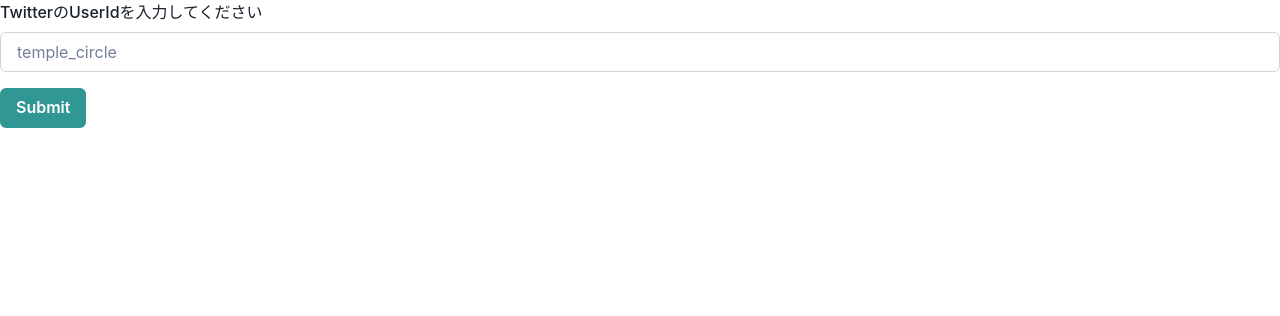
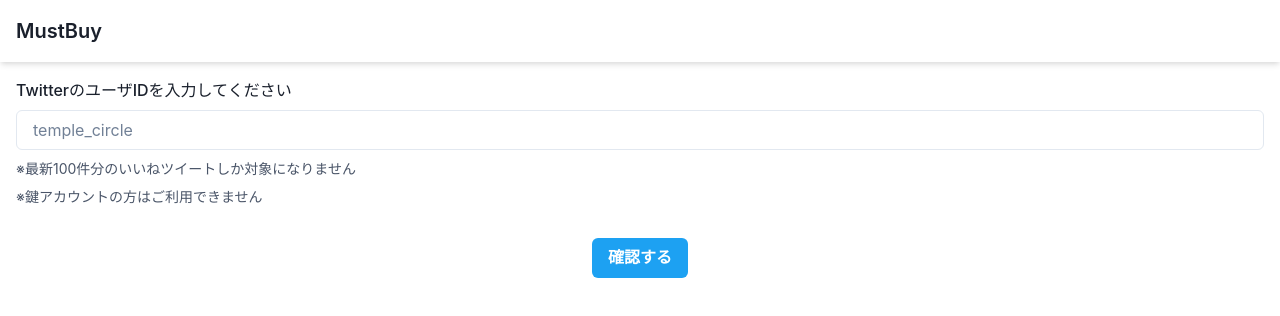
Before and after one commit to tmp-friends/mustbuy, a Next.js app in the folder src/: page / in a window 1280 px wide. Shown: the top 316 px of the page. Built offline with nearby package versions, Linux system fonts and the light colour scheme.

Commit message:
feat: 共通レイアウトを適用

```diff
--- /dev/null
+++ b/src/components/ContentWrapper.tsx
@@ -0,0 +1,10 @@
+import { Box } from "@chakra-ui/react";
+import React, { FC, ReactNode } from "react";
+
+export const ContentWrapper: FC<{ children: ReactNode}> = (props) => {
+  return (
+    <Box px={4} py={4}>
+      {props.children}
+    </Box>
+  )
+}
--- /dev/null
+++ b/src/components/SiteHeader.tsx
@@ -0,0 +1,19 @@
+import { FC } from "react"
+import Link from "next/link"
+import { Flex, Text } from "@chakra-ui/react"
+
+import { ContentWrapper } from "./ContentWrapper"
+
+export const SiteHeader: FC = () => {
+  return (
+    <Flex as="header" shadow="md">
+      <ContentWrapper>
+        <Link href="/" passHref>
+          <Text fontSize="xl" fontWeight="semibold">
+            MustBuy
+          </Text>
+        </Link>
+      </ContentWrapper>
+    </Flex>
+  )
+}
--- a/src/pages/_app.tsx
+++ b/src/pages/_app.tsx
@@ -2,10 +2,16 @@
 import type { AppProps } from 'next/app'
 import { ChakraProvider } from '@chakra-ui/react'
 
+import { ContentWrapper } from '../components/ContentWrapper'
+import { SiteHeader } from '../components/SiteHeader'
+
 function MyApp({ Component, pageProps }: AppProps) {
   return (
     <ChakraProvider>
-      <Component {...pageProps} />
+      <SiteHeader />
+      <ContentWrapper>
+        <Component {...pageProps} />
+      </ContentWrapper>
     </ChakraProvider>
   )
 }
--- a/src/pages/index.tsx
+++ b/src/pages/index.tsx
@@ -1,7 +1,7 @@
 import type { NextPage } from "next";
 import { useRouter } from "next/router";
 import { useForm } from "react-hook-form";
-import { Button, FormControl, FormLabel, Input } from "@chakra-ui/react";
+import { Button, Flex, FormControl, FormLabel, FormHelperText, Input } from "@chakra-ui/react";
 
 const Home: NextPage = () => {
   const {
@@ -17,21 +17,25 @@
   return (
     <form onSubmit={handleSubmit(onSubmit)}>
       <FormControl>
-        <FormLabel htmlFor="name">TwitterのUserIdを入力してください</FormLabel>
+        <FormLabel htmlFor="name">TwitterのユーザIDを入力してください</FormLabel>
         <Input
           id="name"
           placeholder="temple_circle"
           {...register("name")}
         ></Input>
+        <FormHelperText>※最新100件分のいいねツイートしか対象になりません</FormHelperText>
+        <FormHelperText>※鍵アカウントの方はご利用できません</FormHelperText>
       </FormControl>
 
-      <Button
-        mt={4}
-        colorScheme="teal"
-        type="submit"
-      >Submit</Button>
+      <Flex justify="center">
+        <Button
+          mt={8}
+          colorScheme="twitter"
+          type="submit"
+        >確認する</Button>
+      </Flex>
     </form>
-  );
-};
+  )
+}
 
-export default Home;
+export default Home
```
Also changed, not shown: src/pages/twitter/[user_name].tsx (+5 -2 lines).
